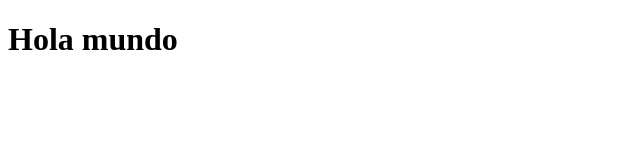
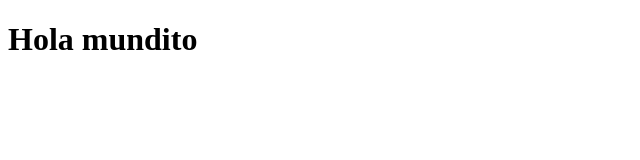
Before and after one commit to ksofia05/proyectoPrueba, a plain HTML site: page index.html in a window 1280 px wide. Shown: the full height of the page, 0-640 px from the left. Drawn offline with Linux system fonts and the light colour scheme.

Commit message:
primer commit

```diff
--- a/index.html
+++ b/index.html
@@ -6,6 +6,6 @@
     <title>Proyecto Prueba</title>
 </head>
 <body>
-    <h1>Hola mundo</h1>
+    <h1>Hola mundito</h1>
 </body>
 </html>
```
